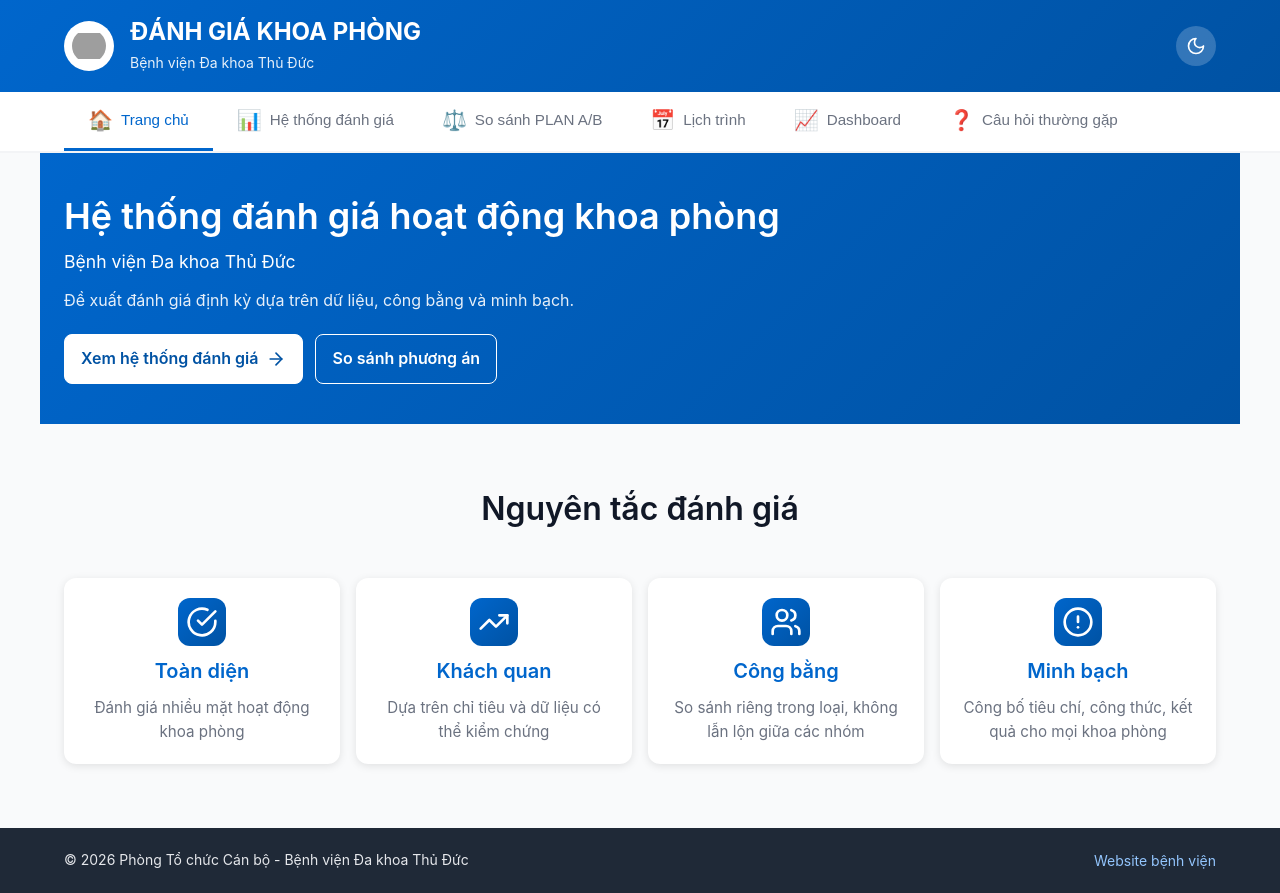
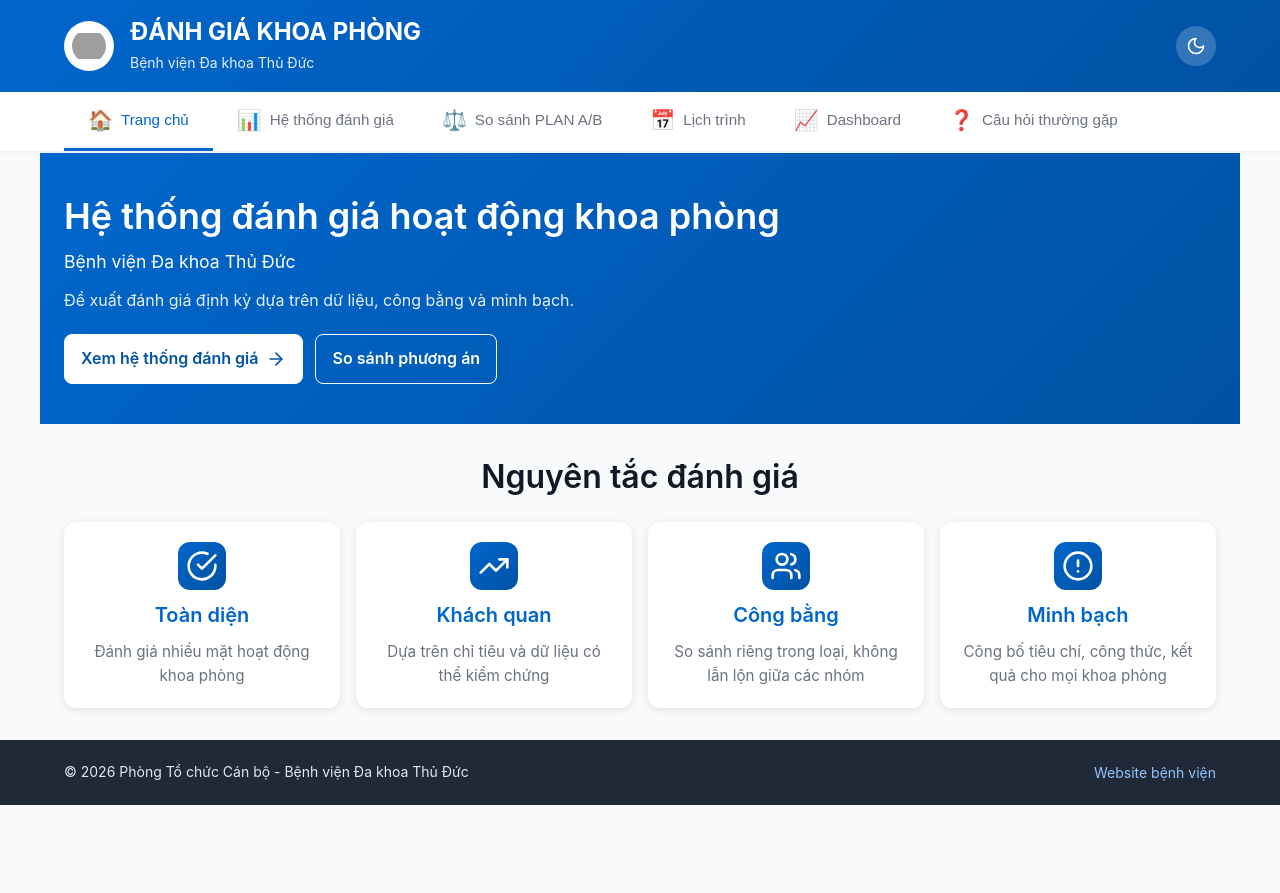
Before and after one commit to phongtccb-cmd/danhgiakhoaphong, a React (Vite) app: page / in a window 1280 px wide. After the commit the page ends 805 px from the top, so only its background shows below. Built offline with nearby package versions, Linux system fonts and the light colour scheme; grey boxes are pictures that could not be loaded.

Commit message:
Add files via upload

```diff
--- a/src/styles/global.css
+++ b/src/styles/global.css
@@ -139,12 +139,12 @@ body.dark-mode .card {
 }
 
 .section {
-  padding: 4rem 0;
+  padding: 2rem 0;
 }
 
 .section-title {
   text-align: center;
-  margin-bottom: 3rem;
+  margin-bottom: 1.5rem;
 }
 
 /* Tables */
```
